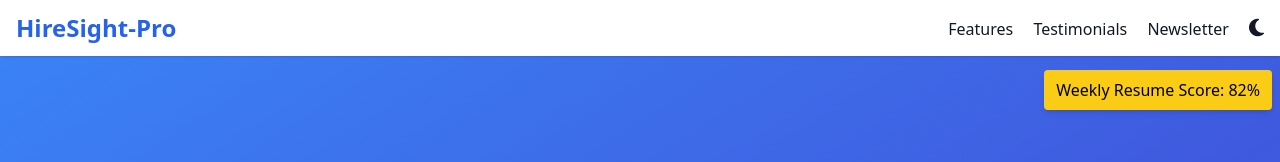
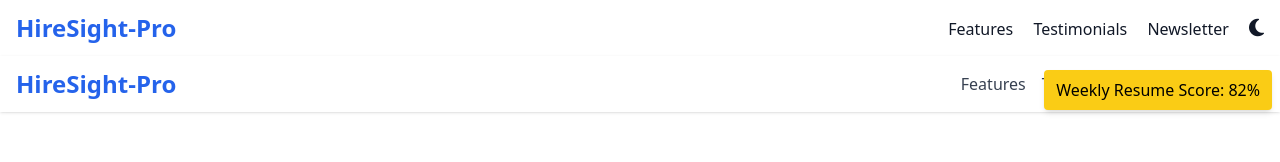
Before and after one commit to Mohammedkajamuiz/HireSight-Pro, a plain HTML site: page client/index.html in a window 1280 px wide. Shown: the top 162 px of the page. Drawn offline with nearby package versions, Linux system fonts and the light colour scheme; no server answers.

Commit message:
Homepage

```diff
--- a/client/index.html
+++ b/client/index.html
@@ -35,7 +35,19 @@
         <button id="dark-toggle" class="ml-4 text-xl"><i class="fas fa-moon"></i></button>
       </div>
     </div>
-  </nav>  <!-- Hero Section -->  <section class="relative h-screen flex flex-col justify-center items-center text-center px-4 bg-gradient-to-br from-blue-500 to-indigo-700 text-white">
+  <nav class="bg-white dark:bg-gray-800 shadow sticky top-0 z-40">
+  <div class="container mx-auto px-4 py-3 flex justify-between items-center flex-wrap">
+    <h1 class="text-2xl font-bold text-blue-600 whitespace-nowrap">HireSight-Pro</h1>
+    <div class="flex gap-4 mt-2 sm:mt-0 flex-wrap items-center">
+      <a href="#features" class="hover:underline text-gray-700 dark:text-gray-200">Features</a>
+      <a href="#testimonials" class="hover:underline text-gray-700 dark:text-gray-200">Testimonials</a>
+      <a href="#subscribe" class="hover:underline text-gray-700 dark:text-gray-200">Newsletter</a>
+      <button id="dark-toggle" class="text-xl text-blue-600 dark:text-white">
+        <i class="fas fa-moon"></i>
+      </button>
+    </div>
+  </div>
+  </nav>
     <lottie-player src="https://assets7.lottiefiles.com/packages/lf20_dycczexg.json" background="transparent" speed="1" style="width: 300px; height: 300px;" loop autoplay></lottie-player>
     <h2 class="text-4xl md:text-6xl font-extrabold mb-4">Revolutionizing Resume & Hiring</h2>
     <p class="mb-8 max-w-xl">AI-powered insights, interactive dashboards, and real-time engagement between students and companies.</p>
```
